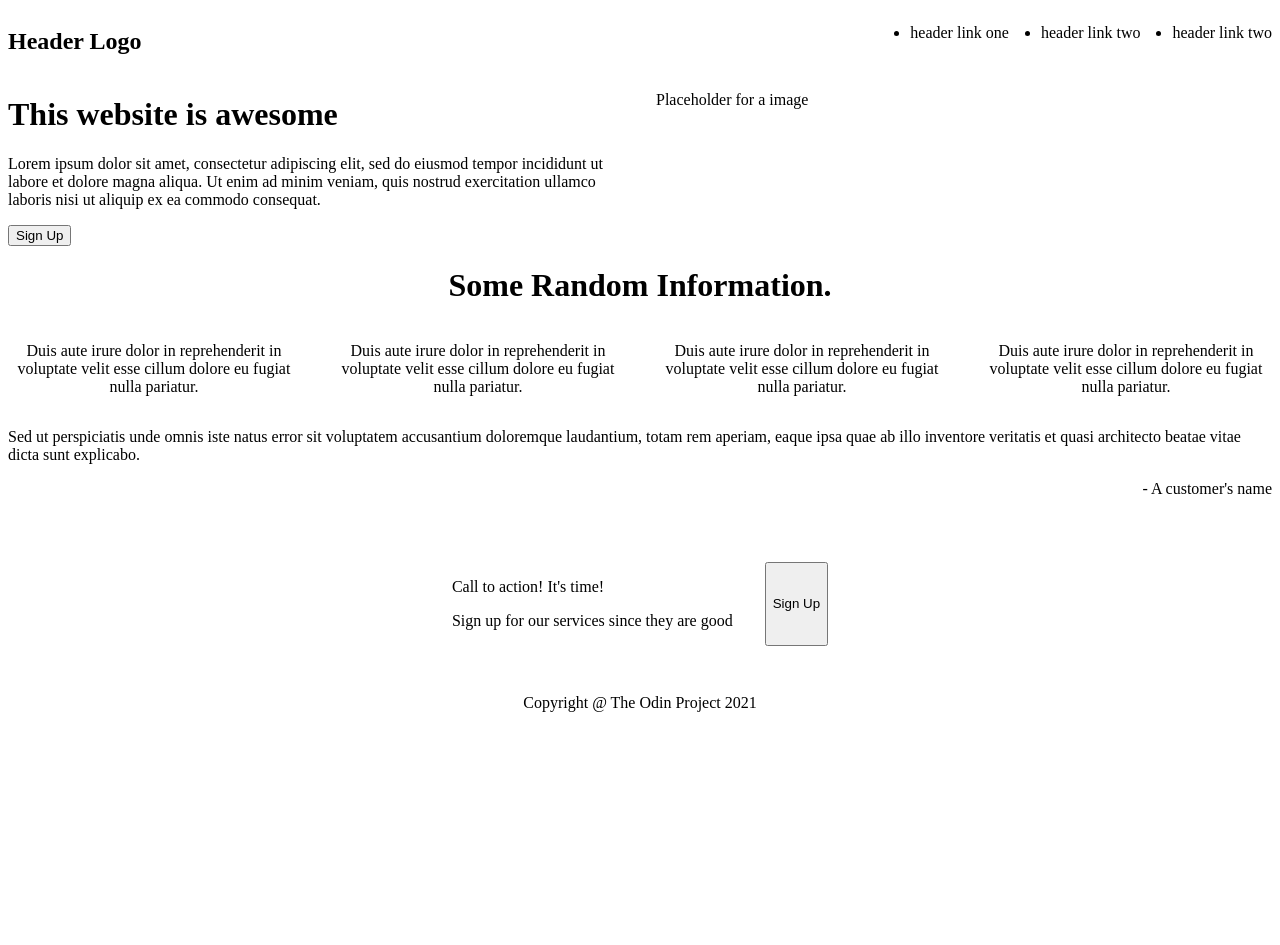
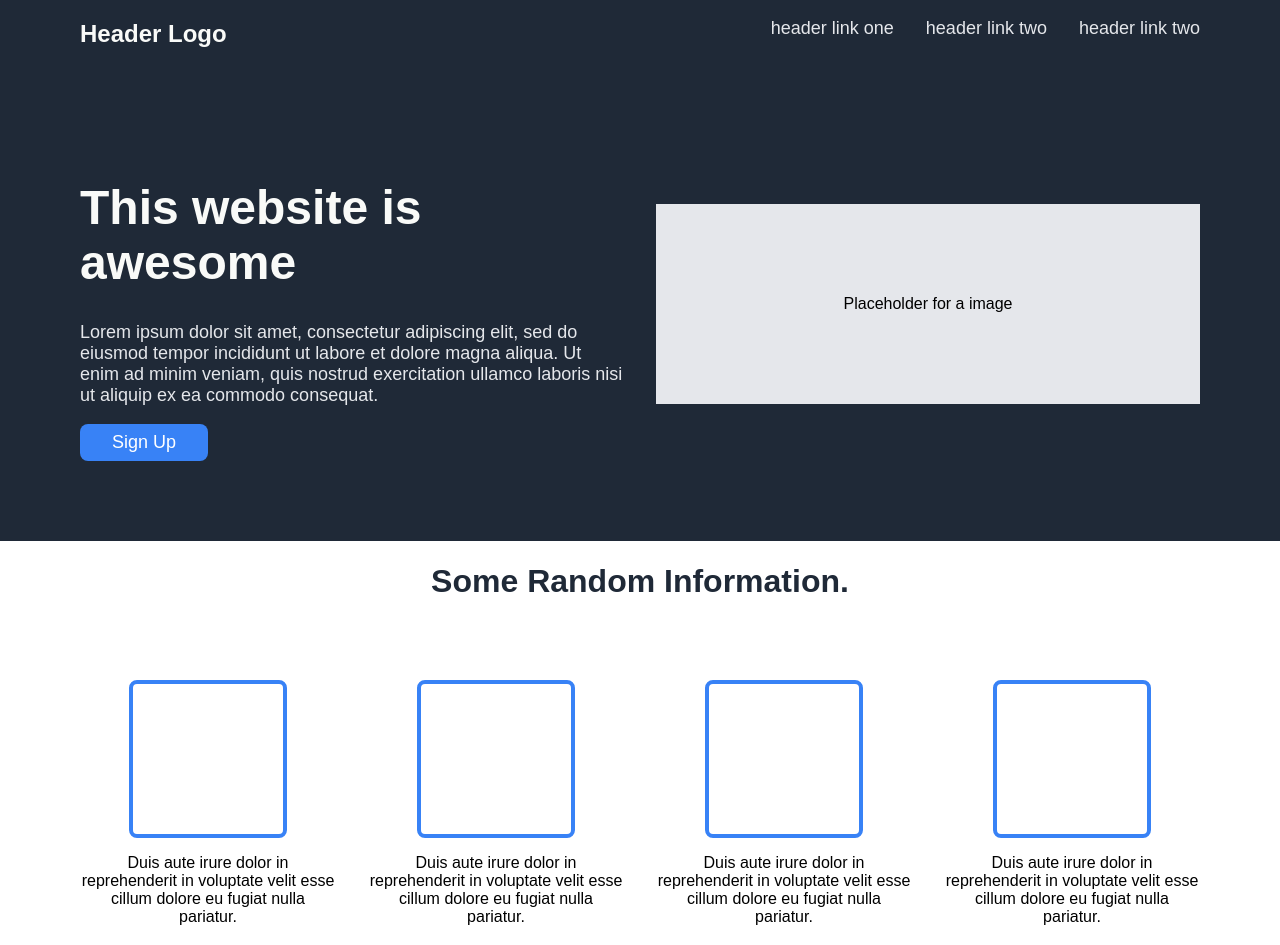
Before and after one commit to klytne/Business-Website-Template, a plain HTML site: page index.html in a window 1280 px wide. Shown: the top 945 px of the page. Before the commit the page ends 800 px from the top, so only its background shows below. Drawn offline with Linux system fonts and the light colour scheme.

Commit message:
Add conditional styles

```diff
--- a/styles.css
+++ b/styles.css
@@ -1,52 +1,179 @@
+body {
+  font-family: Arial, Roboto, 'sans-serif';
+  margin: 0;
+}
+
+.header, .random-info, .customer-feedback, .cta, footer {
+  padding: 0 5rem;
+}
+
+.header, footer {
+  background-color: #1F2937;
+}
+
+.cta-info, .cta-box {
+  background-color: #3882F6;
+}
+
+.img-container, .customer-feedback {
+  background-color: #E5E7EB;
+}
+
+ul {
+  list-style: none;
+}
+
+.header {
   nav {
     display: flex;
     justify-content: space-between;
 
+    h2 {
+      font-size: 24px;
+      color: #F9FAF8;
+    }
+
     ul {
       display: flex;
       gap: 2rem;
+      font-size: 18px;
+      color: #E5E7EB;
+      flex-wrap: wrap;
     }
   }
 
   .website-info {
     display: flex;
     gap: 2rem;
+    flex-wrap: wrap;
+    margin: 5rem 0 0 0;
+    align-items: center;
 
     .info-text, .img-container {
       flex: 1;
+      margin-bottom: 5rem;
+    }
+
+    .info-text {
+      h1 {
+        font-size: 48px;
+        color: #F9FAF8;
+        font-weight: 900;
+      }
+
+      p {
+        font-size: 18px;
+        color: #E5E7EB;
+      }
+
+      button {
+        padding: 0.5rem 2rem;
+        border-radius: 0.5rem;
+        border: none;
+        color: white;
+        font-size: 18px;
+      }
+    }
+
+    .img-container {
+      height: 200px;
+      display: flex;
+      justify-content: center;
+      align-items: center;
+
+      p {
+        padding: 2rem;
+      }
+    }
   }
 }
 
 .random-info {
   text-align: center;
 
+  h1 {
+    color: #1F2937;
+    font-weight: 900;
+  }
+
   .content-container {
     display: flex;
     gap: 2rem;
+    flex-wrap: wrap;
+    margin: 5rem 0;
 
     .box-container {
       flex: 1;
+
+      .box {
+        border: 4px solid #3882F6;
+        border-radius: 8px;
+        height: 150px;
+        width: 150px;
+        margin: auto;
+      }
     }
   }
 }
 
 .customer-feedback {
+  .center-container {
+    padding: 2rem 0;
+
+    .customer-words {
+      color: #1F2937;
+      font-weight: lighter;
+      font-style: italic;
+      font-size: 26px;
+    }
+
     .customer-details {
       text-align: right;
+
+    }
   }
 }
 
 .cta {
+  padding: 0;
   display: flex;
+  justify-content: center;
 
   .cta-box {
+    margin: 4rem 5rem;
     display: flex;
-    margin: 2rem auto;
-    gap: 2rem;
-    padding: 1rem 3rem;
+    gap: 1.5rem;
+    width: 50%;
+    justify-content: space-between;
+    flex-wrap: wrap;
+    border-radius: 8px;
+    padding: 2rem 4rem;
+
+    .cta-text {
+      color: white;
+
+      p {
+        margin: 0;
+      }
+
+      .cta-bold {
+        margin-bottom: 0.2rem;
+        font-weight: bold;
+      }
+    }
+
+    .cta-button {
+      background: none;
+      border: 2px solid white;
+      border-radius: 8px;
+      color: white;
+      padding: 0.5rem 1.5rem;
+    }
   }
 }
 
 footer {
   text-align: center;
+  padding: 1.5rem 0;
+  color: white;
 }
```
Lines whose indentation alone changed are shown as unchanged.
